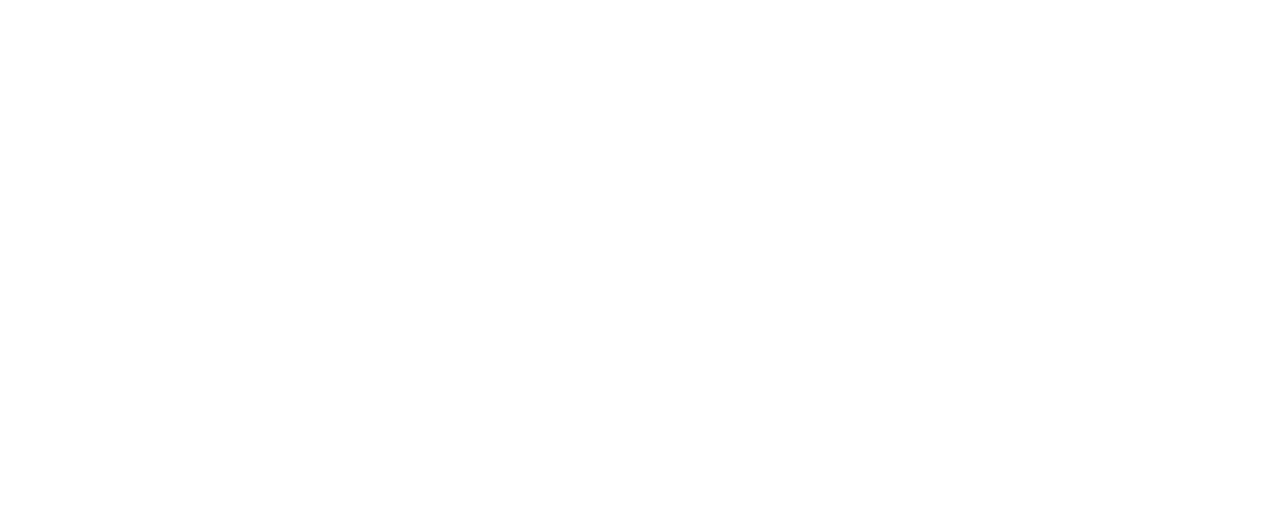
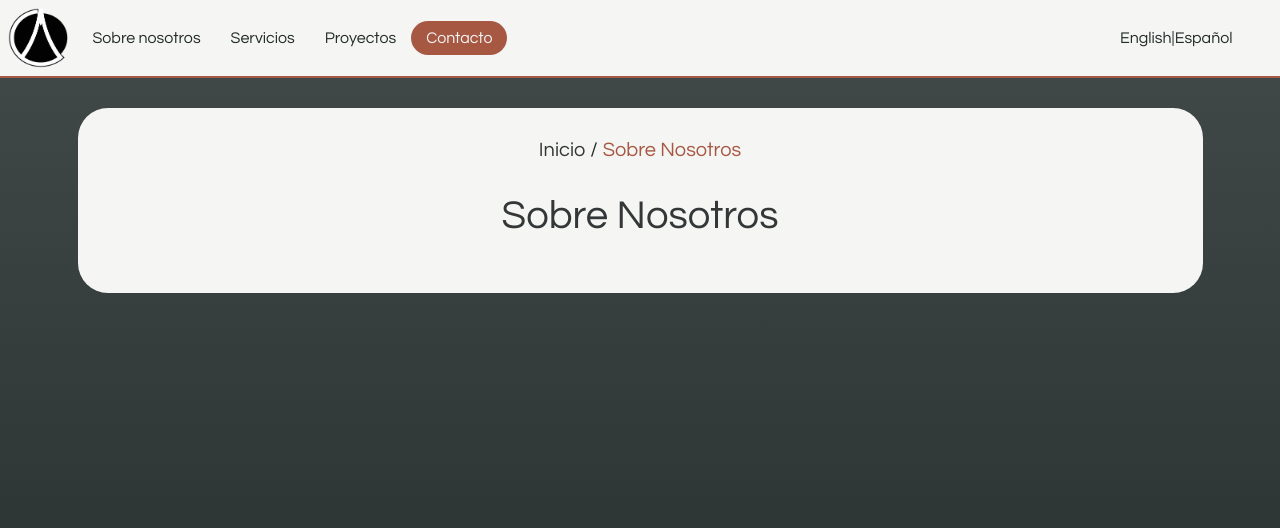
Before and after one commit to LuisChM/Codia_Solutions, a plain HTML site: page sobreNosotros.html in a window 1280 px wide. Drawn offline with nearby package versions, Linux system fonts and the light colour scheme.

Commit message:
banner y degradado

```diff
--- a/css/style.css
+++ b/css/style.css
@@ -4,6 +4,7 @@
   --negroClaro: #333737;
   --negroOscuro: #232c2a;
   --naranja: #a75843;
+  --negroOscuroDegradado: #424b49;
   --gris: #969892;
 }
 
@@ -19,7 +20,8 @@ html {
 }
 
 body {
-  background-color: var(--negroClaro);
+  background-image: linear-gradient(to top, var(--negroOscuro), var(--negroOscuroDegradado));
+  height: 100vh;
   font-family: "Century Gothic"!important;
   font-size: 1.6rem;
 }
@@ -27,6 +29,12 @@ body {
 a {
   text-decoration: none;
 }
+
+h1{
+  color: var(--negroClaro);
+  font-size: 4rem;
+}
+
 .navbar {
   border-bottom: 0.2rem solid var(--naranja);
 }
@@ -67,3 +75,35 @@ a {
       margin-bottom: 2rem;
     }
 }
+
+
+
+.breadcrumb {
+  background-color: var(--blancoOscuro);
+}
+
+.breadcrumb .breadcrumb-item.active {
+  color: var(--naranja);
+}
+
+.breadcrumb .breadcrumb-item + .breadcrumb-item::before {
+  color: var(--negroOscuro);
+}
+
+.breadcrumb a{
+  color: var(--negroClaro);
+}
+
+.page-banner {
+  position: relative;
+  margin-top: 16px;
+  margin-bottom: 16px;
+  height: 18.5rem;
+  background-color: var(--blancoOscuro);
+  border-radius: 30px;
+}
+
+.page-banner .breadcrumb-item,
+.page-banner .breadcrumb-item a {
+  font-size: 2rem;
+}
--- a/sobreNosotros.html
+++ b/sobreNosotros.html
@@ -0,0 +1,102 @@
+<!DOCTYPE html>
+<html lang="en">
+
+<head>
+    <meta charset="UTF-8">
+    <meta http-equiv="X-UA-Compatible" content="IE=edge">
+    <meta name="viewport" content="width=device-width, initial-scale=1.0">
+
+    <link rel="icon" href="img/LOGO CODIA SOLO ICONO.png" type="image/png">
+
+    <link href="https://cdn.jsdelivr.net/npm/bootstrap@5.1.3/dist/css/bootstrap.min.css" rel="stylesheet"
+        integrity="sha384-1BmE4kWBq78iYhFldvKuhfTAU6auU8tT94WrHftjDbrCEXSU1oBoqyl2QvZ6jIW3" crossorigin="anonymous">
+    <link rel="stylesheet" href="https://necolas.github.io/normalize.css/8.0.0/normalize.css">
+    <link rel="stylesheet" href="css/style.css">
+
+    <title>Codia Solutions</title>
+
+</head>
+
+<body>
+
+    <header>
+        <nav class="navbar navbar-expand-lg navbar-light bg-light">
+            <div class="container-fluid">
+                <a class="navbar-brand" href="#">
+                    <img src="img/LOGO CODIA SOLO ICONO.png" class="tamaño-logo" alt="Codia">
+                </a>
+                <button class="navbar-toggler" type="button" data-bs-toggle="collapse"
+                    data-bs-target="#navbarSupportedContent" aria-controls="navbarSupportedContent"
+                    aria-expanded="false" aria-label="Toggle navigation">
+                    <span class="navbar-toggler-icon"></span>
+                </button>
+                <div class="collapse navbar-collapse" id="navbarSupportedContent">
+                    <ul class="navbar-nav me-auto mb-2 mb-lg-0 ">
+                        <li class="nav-item">
+                            <a class="nav-link px-lg-4" href="sobreNosotros.html">Sobre nosotros</a>
+                        </li>
+                        <li class="nav-item">
+                            <a class="nav-link px-lg-4" href="servicios.html">Servicios</a>
+                        </li>
+                        <li class="nav-item">
+                            <a class="nav-link px-lg-4" href="proyectos.html">Proyectos</a>
+                        </li>
+                        <li class="nav-item d-none d-lg-inline-block">
+                            <a class="nav-link px-lg-4 btn-contacto" href="contacto.html">Contacto</a>
+                        </li>
+                    </ul>
+                    <div class="ml-auto d-lg-none">
+                        <a class="btn-contacto" href="contacto.html">Contacto</a>
+                    </div>
+
+                    <div class="navbar-idioma d-flex justify-content-end">
+                        <a href="#">English</a>
+                        <span>|</span>
+                        <a href="#">Español</a>
+                    </div>
+
+                </div>
+            </div>
+        </nav>
+
+        <div class="container mt-5">
+            <div class="page-banner">
+                <div class="row justify-content-center align-items-center h-100">
+                    <div class="col-md-6">
+                        <nav aria-label="Breadcrumb">
+                            <ul class="breadcrumb justify-content-center py-0 bg-transparent">
+                                <li class="breadcrumb-item"><a href="index.html">Inicio</a></li>
+                                <li class="breadcrumb-item active">Sobre Nosotros</li>
+                            </ul>
+                        </nav>
+                        <h1 class="text-center">Sobre Nosotros</h1>
+                    </div>
+                </div>
+            </div>
+        </div>
+
+
+    </header>
+
+
+
+
+
+
+
+
+
+
+
+
+
+
+
+
+    <script src="https://cdn.jsdelivr.net/npm/bootstrap@5.1.3/dist/js/bootstrap.bundle.min.js"
+        integrity="sha384-ka7Sk0Gln4gmtz2MlQnikT1wXgYsOg+OMhuP+IlRH9sENBO0LRn5q+8nbTov4+1p" crossorigin="anonymous">
+    </script>
+
+</body>
+
+</html>
```
